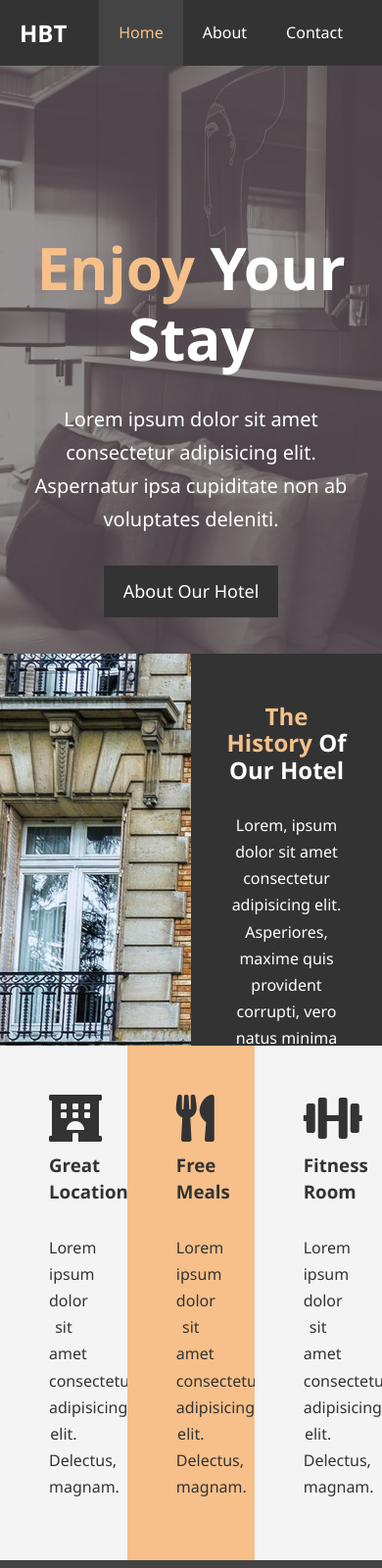
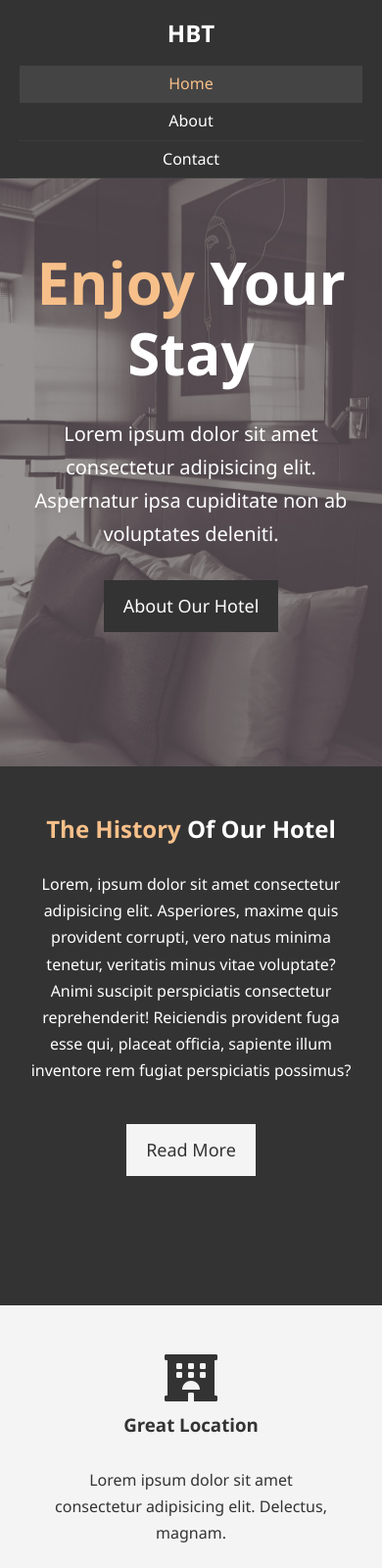
Before and after one commit to lorth001/modern_html_css_udemy, a plain HTML site: page hotel_website/index.html in a window 390 px wide. Shown: the top 1600 px of the page at 98% size. Drawn offline with Linux system fonts and the light colour scheme.

Commit message:
Finished making the final touches to the project, making it more responsive on mobile screens

```diff
--- a/hotel_website/about.html
+++ b/hotel_website/about.html
@@ -6,6 +6,7 @@
   <meta name="description" content="Welcome to the most extraordinary hotel in Boston Massachusetts">
   <meta name="keywords" content="hotel,boston hotel,new england hotel">
   <link rel="stylesheet" href="css/style.css">
+  <link rel="stylesheet" media="screen and (max-width: 768px)" href="css/mobile.css">
   <title>Hotel BT | About</title>
 </head>
 <body>
--- /dev/null
+++ b/hotel_website/css/mobile.css
@@ -0,0 +1,60 @@
+#navbar .logo {
+    float: none;
+    text-align: center;
+}
+
+#navbar ul, #navbar ul li {
+  float: none;
+}
+
+#navbar ul li a {
+  padding: 5px;
+  border-bottom: #444 dotted 1px;
+}
+
+/* Showcase */
+#showcase .showcase-content {
+  height: 100%;
+  padding-top: 70px;
+  padding-bottom: 30px;
+}
+
+/* Home Info */
+#home-info {
+  height: 550px;
+}
+
+#home-info .info-img {
+  display: none;
+}
+
+#home-info .info-content {
+  float: none;
+  width: 100%;
+}
+
+/* Boxes */
+.box {
+  float: none;
+  width: 100%;
+}
+
+/* About */
+#about-info .info-right,
+#about-info .info-left {
+  float: none;
+  width: 100%;
+}
+
+#about-info .info-right {
+  margin-top: 30px;
+}
+
+.l-heading {
+  text-align: center;
+}
+
+/* Contact */
+#contact-info .box {
+  border-bottom: #444 dotted 1px;
+}
--- a/hotel_website/css/style.css
+++ b/hotel_website/css/style.css
@@ -62,6 +62,7 @@
 
 .l-heading {
   font-size: 40px;
+  line-height: 1.2;
 }
 
 /* Padding */
@@ -107,7 +108,7 @@
   color: #fff;
 }
 
-#navbar h1 {
+#navbar .logo {
   float: left;
   padding-top: 20px;
 }
@@ -157,7 +158,7 @@
 
 /* Home Info */
 #home-info {
-  height: 400px;
+  height: 450px;
 }
 
 #home-info .info-img {
@@ -214,7 +215,7 @@
 
 /* Testimonials */
 #testimonials {
-  height: 600px;
+  height: 100%;;
   background: url('/hotel_website/img/test-bg.jpg') no-repeat center center/cover;
   padding-top: 100px;
 }
--- a/hotel_website/index.html
+++ b/hotel_website/index.html
@@ -7,6 +7,7 @@
   <meta name="keywords" content="hotel,boston hotel,new england hotel">
   <link rel="stylesheet" href="https://cdnjs.cloudflare.com/ajax/libs/font-awesome/5.9.0/css/all.min.css">
   <link rel="stylesheet" href="css/style.css">
+  <link rel="stylesheet" media="screen and (max-width: 768px)" href="css/mobile.css">
   <title>Hotel BT | Welcome</title>
 </head>
 <body>
@@ -18,7 +19,7 @@
           <li><a class="current" href="index.html">Home</a></li>
           <li><a href="about.html">About</a></li>
           <li><a href="contact.html">Contact</a></li>
-        </ul>
+       </ul>
       </div>
     </nav>
 
```
Also changed, not shown: hotel_website/contact.html (+1 -0 lines).
